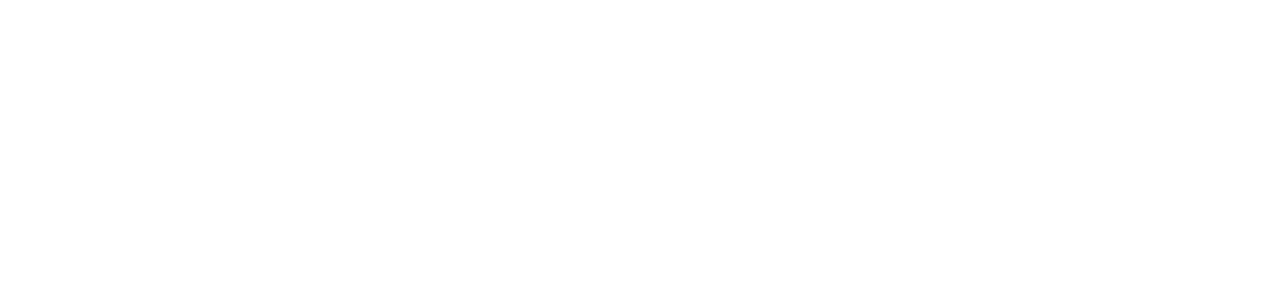
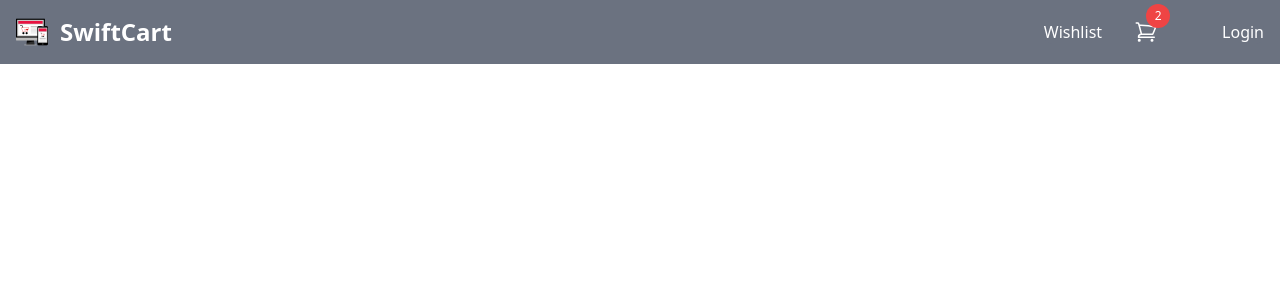
Before and after one commit to Dimpho-Molepo/Module_3_DIMMOL405_JSE2407_GroupA_Dimpho-Molepo_JSF02, a Svelte app in the folder E-Commerce-Store/: page / in a window 1280 px wide. Shown: the top 300 px of the page. Built offline with nearby package versions, Linux system fonts and the light colour scheme.

Commit message:
Added Header component and imported it in App.svelte

```diff
--- a/E-Commerce-Store/src/App.svelte
+++ b/E-Commerce-Store/src/App.svelte
@@ -0,0 +1,5 @@
+<script>
+  import Header from "./components/Header.svelte";
+</script>
+
+<Header/>
--- /dev/null
+++ b/E-Commerce-Store/src/components/Header.svelte
@@ -0,0 +1,105 @@
+<script>
+    let isNavbarOpen = false;
+
+    function toggleNavbar() {
+        isNavbarOpen = !isNavbarOpen;
+    }
+</script>
+
+
+<header class="sticky z-50 top-0">
+    <nav class="bg-gray-500 border-gray-200 ">
+    <div class="max-w-screen-xl flex flex-wrap items-center justify-between mx-auto p-4">
+        <a href="/">
+        <button class="flex items-center space-x-3 rtl:space-x-reverse">
+            <img src="./public/online-shop.png" class="h-8" alt="Flowbite Logo" />
+            <span class="self-center text-2xl font-semibold whitespace-nowrap text-white">
+            SwiftCart
+            </span>
+        </button>
+        </a>
+        <button
+        on:click={toggleNavbar}
+        data-collapse-toggle="navbar-default"
+        type="button"
+        class="inline-flex items-center p-2 w-10 h-10 justify-center text-sm text-white rounded-lg md:hidden hover:bg-gray-100 focus:outline-none focus:ring-2 focus:ring-gray-200 "
+        aria-controls="navbar-default"
+        aria-expanded={isNavbarOpen}
+        >
+        <span class="sr-only">Open main menu</span>
+        <svg
+            class="w-5 h-5"
+            aria-hidden="true"
+            xmlns="http://www.w3.org/2000/svg"
+            fill="none"
+            viewBox="0 0 17 14"
+        >
+            <path
+            stroke="currentColor"
+            stroke-linecap="round"
+            stroke-linejoin="round"
+            stroke-width="2"
+            d="M1 1h15M1 7h15M1 13h15"
+            />
+        </svg>
+        </button>
+
+        <div
+            class:hidden={!isNavbarOpen}
+            class="w-full md:block md:w-auto"
+            id="navbar-default"
+        >
+        <ul class="flex flex-col top-10 font-medium p-4 md:p-0 mt-4 border border-gray-100 rounded-lg bg-gray-500 md:space-x-8 rtl:space-x-reverse md:flex-row md:mt-0 md:border-0 ">
+            <li>
+            <a
+                href="/"
+                class="block py-2 px-3 text-white rounded hover:bg-gray-100 md:hover:bg-transparent md:border-0 md:hover:text-blue-700 md:p-0"
+            >
+                Wishlist
+            </a>
+            </li>
+            <a href="/">
+            <li class="hidden lg:block md:block relative">
+                <div class="t-0 absolute left-3 -top-4">
+                <p class="flex h-2 w-2 items-center  justify-center rounded-full bg-red-500 p-3 text-xs text-white">
+                    2
+                </p>
+                </div>
+                <svg
+                xmlns="http://www.w3.org/2000/svg"
+                fill="none"
+                viewBox="0 0 24 24"
+                stroke-width="1.5"
+                stroke="currentColor"
+                class="file: h-6 w-6 stroke-white cursor-pointer"
+                >
+                <path
+                    stroke-linecap="round"
+                    stroke-linejoin="round"
+                    d="M2.25 3h1.386c.51 0 .955.343 1.087.835l.383 1.437M7.5 14.25a3 3 0 00-3 3h15.75m-12.75-3h11.218c1.121-2.3 2.1-4.684 2.924-7.138a60.114 60.114 0 00-16.536-1.84M7.5 14.25L5.106 5.272M6 20.25a.75.75 0 11-1.5 0 .75.75 0 011.5 0zm12.75 0a.75.75 0 11-1.5 0 .75.75 0 011.5 0z"
+                />
+                </svg>
+            </li>
+            </a>
+            <li>
+            <a
+                href="/"
+                class="lg:hidden md:hidden py-2 px-3 text-white rounded hover:bg-gray-100 md:hover:bg-transparent md:border-0 md:hover:text-blue-700 md:p-0"
+            >
+                Cart
+            </a>
+            </li>
+
+            <li>
+            <a
+                href="login"
+                class="block py-2 px-3 text-white rounded hover:bg-gray-100 md:hover:bg-transparent md:border-0 md:hover:text-blue-700 md:p-0 "
+            >
+                Login
+            </a>
+            </li>
+        </ul>
+        </div>
+    </div>
+    </nav>
+</header>
```
